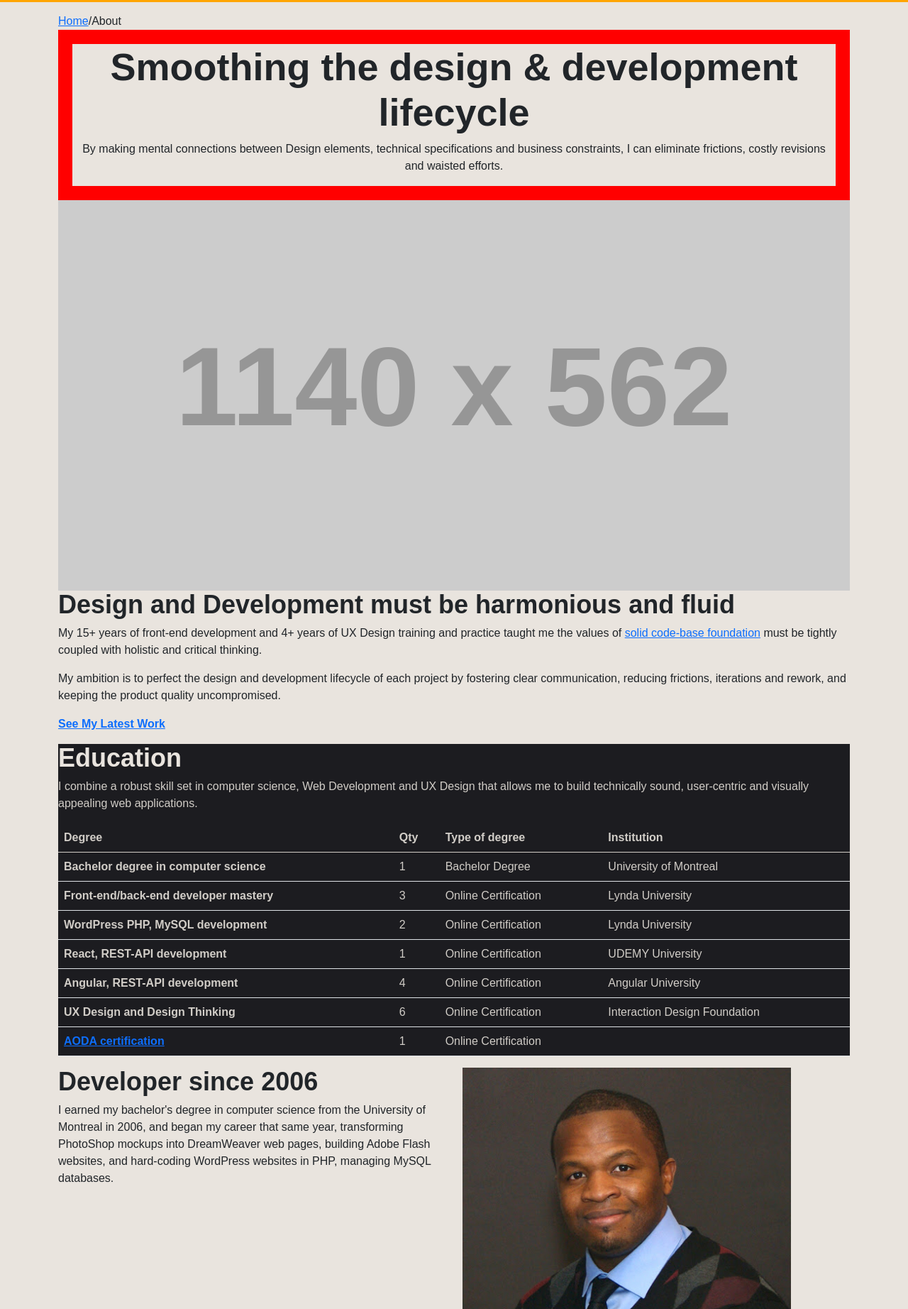
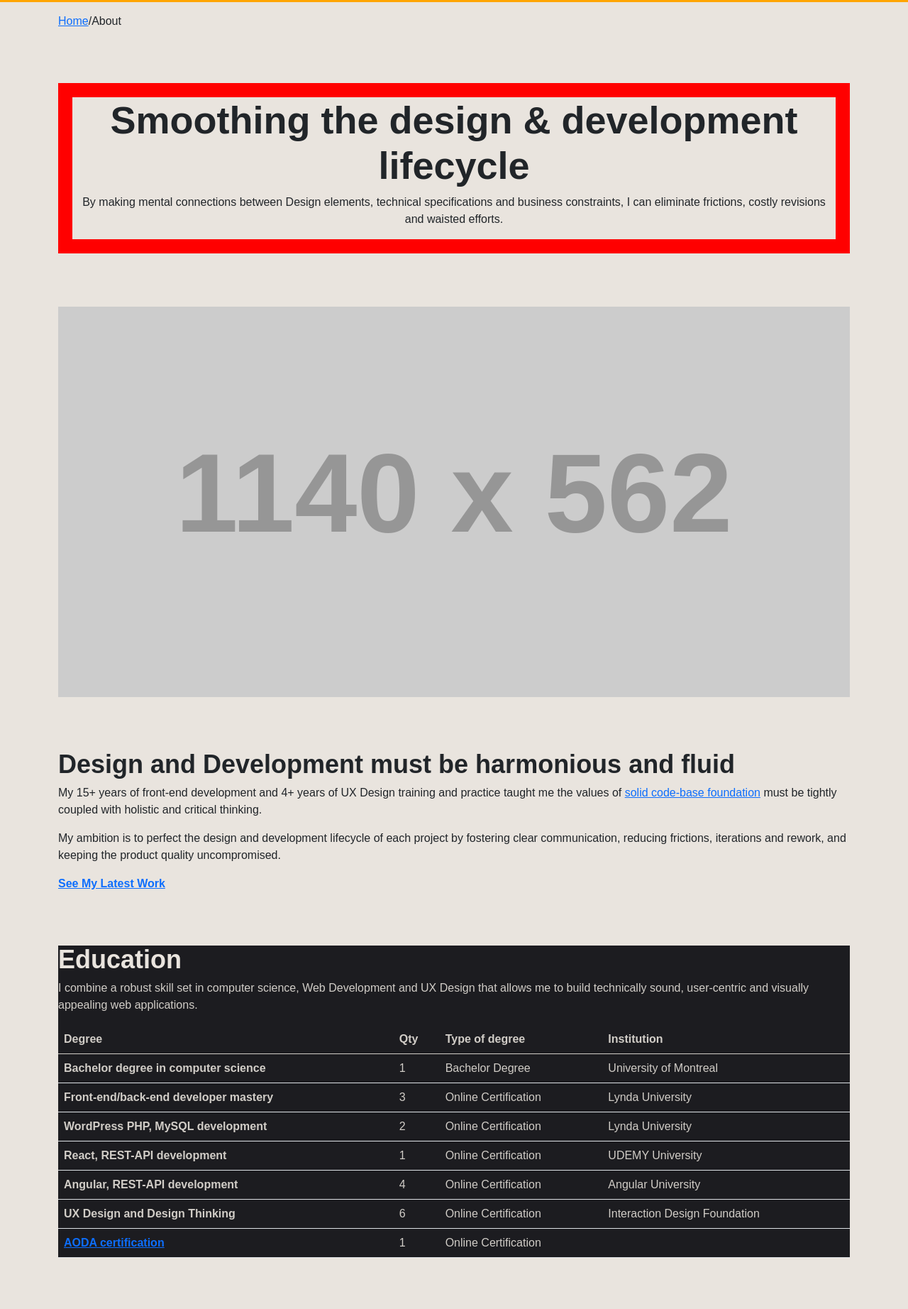
Before and after one commit to ericnjanga/Case-Study-6, a website built with webpack: page about.html in a window 1280 px wide. Shown: the part 63-1907 px from the top of the page at 71% size. Built offline with nearby package versions, Linux system fonts and the light colour scheme; placeholder pictures from the web are drawn by us; some icons are missing.

Commit message:
added spacing classes to the pages

```diff
--- a/about.html
+++ b/about.html
@@ -46,9 +46,9 @@
 
     <div class="container">
       <!-----------------------section 1---------------->
-      <section class="breadcrumg"><a href="#">Home</a>/About</section>
+      <section class=" section-bottom-margin breadcrumg"><a href="#">Home</a>/About</section>
 
-      <section class="hero">
+      <section class="section-bottom-margin hero">
         <h1>Smoothing the design & development lifecycle</h1>
 
         <p>
@@ -58,7 +58,7 @@
         </p>
       </section>
       <!---------------------section2---------------------------->
-      <section>
+      <section class = "section-bottom-margin">
         <div class="row align-items-md-stretch">
           <div class="col-md-12">
             <div class="">
@@ -72,7 +72,7 @@
         </div>
       </section>
       <!---------------------section2---------------------------->
-      <section>
+      <section class = "section-bottom-margin">
         <h2>Design and Development must be harmonious and fluid</h2>
         <p>
           My 15+ years of front-end development and 4+ years of UX Design
@@ -92,7 +92,7 @@
         </p>
       </section>
       <!---------------------section3---------------------------->
-      <section class="dark-section">
+      <section class=" section-bottom-margin dark-section">
         <h2>Education</h2>
         <p>
           I combine a robust skill set in computer science, Web Development and
@@ -156,7 +156,7 @@
         </table>
       </section>
       <!---------------------section4---------------------------->
-      <section>
+      <section class = "section-bottom-margin">
         <div class="row align-items-md-stretch">
           <div class="col-md-6">
             <div class="">
```
Also changed, not shown: case-studies.html (+4 -4 lines), expertise.html (+2 -2 lines), index.html (+5 -5 lines).
